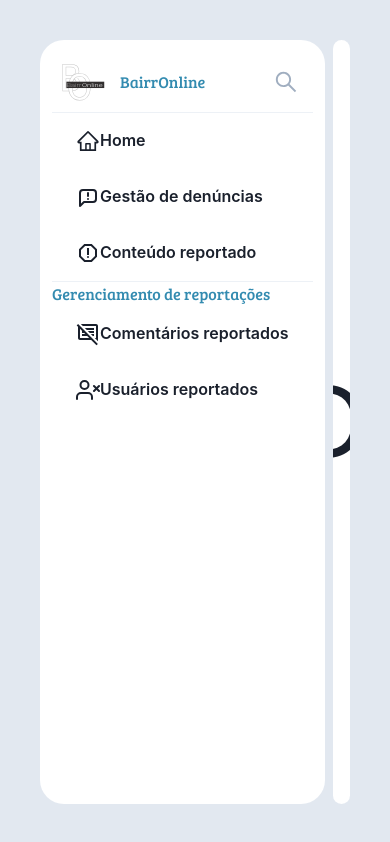
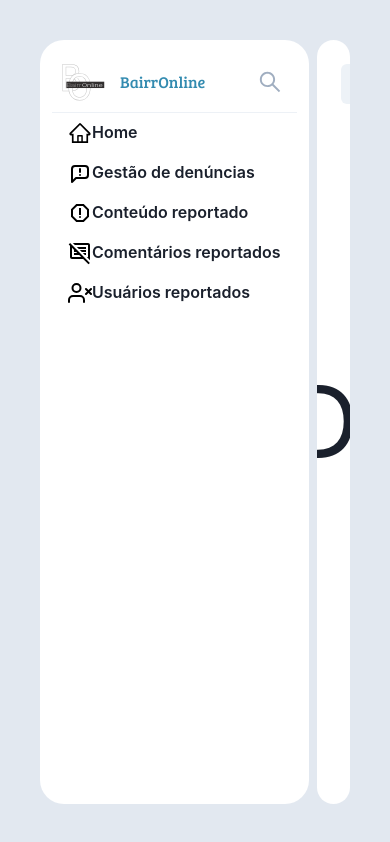
Before and after one commit to Kaua2123/TCC-BairrOnline, a React (Vite) app in the folder front/: page /homeADM in a window 390 px wide. Built offline with nearby package versions, Linux system fonts and the light colour scheme; sample sign-in values are in the browser's storage.

Commit message:
remoções e responsividade
OI

```diff
--- a/front/src/components/ADM/FooterSidebar.tsx
+++ /dev/null
@@ -1,43 +0,0 @@
-import {Box, Flex, Icon, IconButton, Link, Text, Image, Input, Button, List, ListItem, VStack, Divider} from '@chakra-ui/react';
-
-import {MdOutlineCommentsDisabled} from 'react-icons/md';
-import {FiUserX} from 'react-icons/fi';
-
-const links = [
-    {label: 'Comentários reportados', href: '/', icon: <MdOutlineCommentsDisabled/>},
-    {label: 'Usuários reportados', href: '/', icon: <FiUserX/>}
-
-];
-
-export const FooterSidebar = () => {
-    return (
-
-      <>
-      <Divider/>
-      <Flex alignItems="center">
-            <Text align='center' color="#338bb0" fontFamily="BreeSerif-Regular" fontSize={16}>
-                Gerenciamento de reportações
-            </Text>
-        </Flex><Flex>
-                <List>
-                    {links.map((link, index) => (
-                        <ListItem key={index}>
-                            <Link href={link.href}>
-                                <Flex p={2} align='flex-start'>
-                                    <VStack spacing={2}>
-                                        <Button bg='white' w='full' _hover={{ color: '#338bb0' }}>
-                                            <Icon fontSize={24} _hover={{ color: '#338bb0' }}> {link.icon}</Icon> {link.label}
-                                        </Button>
-                                    </VStack>
-                                </Flex>
-                            </Link>
-                        </ListItem>
-                    ))}
-                </List>
-            </Flex>
-        </>
-
-    )
-}
-
-export default FooterSidebar;
--- a/front/src/components/ADM/Navigation.tsx
+++ b/front/src/components/ADM/Navigation.tsx
@@ -1,14 +1,19 @@
-import { Flex, Box, Link as ChakraLink, List, ListItem, Icon, Button, VStack} from '@chakra-ui/react';
+import { Flex, Box, Text, Link as ChakraLink, List, ListItem, Icon, Button, VStack} from '@chakra-ui/react';
 import { AiOutlineHome } from 'react-icons/ai';
 import { MdOutlineReport } from 'react-icons/md';
 import {TbMessageReport} from 'react-icons/tb';
+import {MdOutlineCommentsDisabled} from 'react-icons/md';
+import {FiUserX} from 'react-icons/fi';
 
 export const Navigation = ({menuClicado}) => {
 
     const links = [
         {label: 'Home', href: '/', icon: <AiOutlineHome/>},
         {label: 'Gestão de denúncias', href: '/', icon: <TbMessageReport/>},
-        {label: 'Conteúdo reportado', href: '/', icon: <MdOutlineReport/>}
+        {label: 'Conteúdo reportado', href: '/', icon: <MdOutlineReport/>},
+        {label: 'Comentários reportados', href: '/', icon: <MdOutlineCommentsDisabled/>},
+        {label: 'Usuários reportados', href: '/', icon: <FiUserX/>}
+
 
     ];
 
@@ -18,10 +23,11 @@ export const Navigation = ({menuClicado}) => {
                 {links.map((link, index) => (
                     <ListItem key={index}>
                         <ChakraLink href={link.href}>
-                            <Flex p={2} align='flex-start'>
-                                <VStack spacing={2}>
-                                    <Button  bg='white' w='full' _hover={{color: '#338bb0'}}>
-                                    <Icon fontSize={24} _hover={{color: '#338bb0'}}> {link.icon}</Icon> {link.label}
+                            <Flex p={0} align='flex-start' justifyContent={menuClicado ? 'center' : 'normal'} >
+                                <VStack spacing={2}  justifyContent={menuClicado ? 'center' : 'normal'}>
+                                    <Button position='relative' variant='ghost'  w='full' _hover={{color: '#338bb0'}}>
+                                    <Icon fontSize={24} transition='.4s ' color={menuClicado ? 'gray' : 'black'} _hover={{color: '#338bb0'}}> {link.icon}</Icon>
+                                     <Text display={menuClicado ? 'none' : 'block'}>{link.label}</Text>
                                     </Button>
                                 </VStack>
                             </Flex>
--- a/front/src/components/ADM/Sidebar.tsx
+++ b/front/src/components/ADM/Sidebar.tsx
@@ -1,6 +1,6 @@
 //menu lateral pro adm (dashboard)
 
-import { Box, ChakraProvider, HStack, Text, Flex, IconButton, Divider } from "@chakra-ui/react";
+import { Box, Divider } from "@chakra-ui/react";
 import React from "react";
 import { MdMenu } from "react-icons/md";
 import { PesquisarSidebar } from "./PesquisarSidebar";
@@ -15,7 +15,6 @@ export const Sidebar = ({menuClicado}) => {
         <PesquisarSidebar menuClicado={menuClicado}/>
         <Divider/>
         <Navigation menuClicado={menuClicado}/>
-        <FooterSidebar/>
         </Box>
     </React.Fragment>
     )
--- a/front/src/pages/HomeAdm.tsx
+++ b/front/src/pages/HomeAdm.tsx
@@ -1,19 +1,13 @@
 import '../App.css';
-import img2 from "../img/aguaEstancada.png";
-import instagram from "../img/instagram.png";
-import twitter from "../img/twitter.png";
-import Logo from "../img/logo.svg";
-import  { Link } from 'react-router-dom'
-import Comentarios from '../components/Comentarios';
+
 import { useState } from 'react';
-import { Reportar } from '../components/reportar';
 
 //chakra
 import { ChakraProvider, Flex, HStack, Text, IconButton, Box } from '@chakra-ui/react';
 
 
 //componentes
-import Footer from '../components/Footer';
+
 
 import jwt_decode from 'jwt-decode';
 import { HeaderADM, HeaderUsu } from '../components/Header';
@@ -22,8 +16,7 @@ import { Sidebar } from '../components/ADM/Sidebar';
 import { MdMenu } from 'react-icons/md';
 
 const HomeADM = () => {
-  const [rep , setrep] = useState(false)
-  const [openCom, setOpenCom] = useState(false);
+
 
   const token = localStorage.getItem('token');
   const decodificaToken = token ? jwt_decode(token) : null;
```
Also changed, not shown: 1 other file (tests, documents, lock files or other folders).
